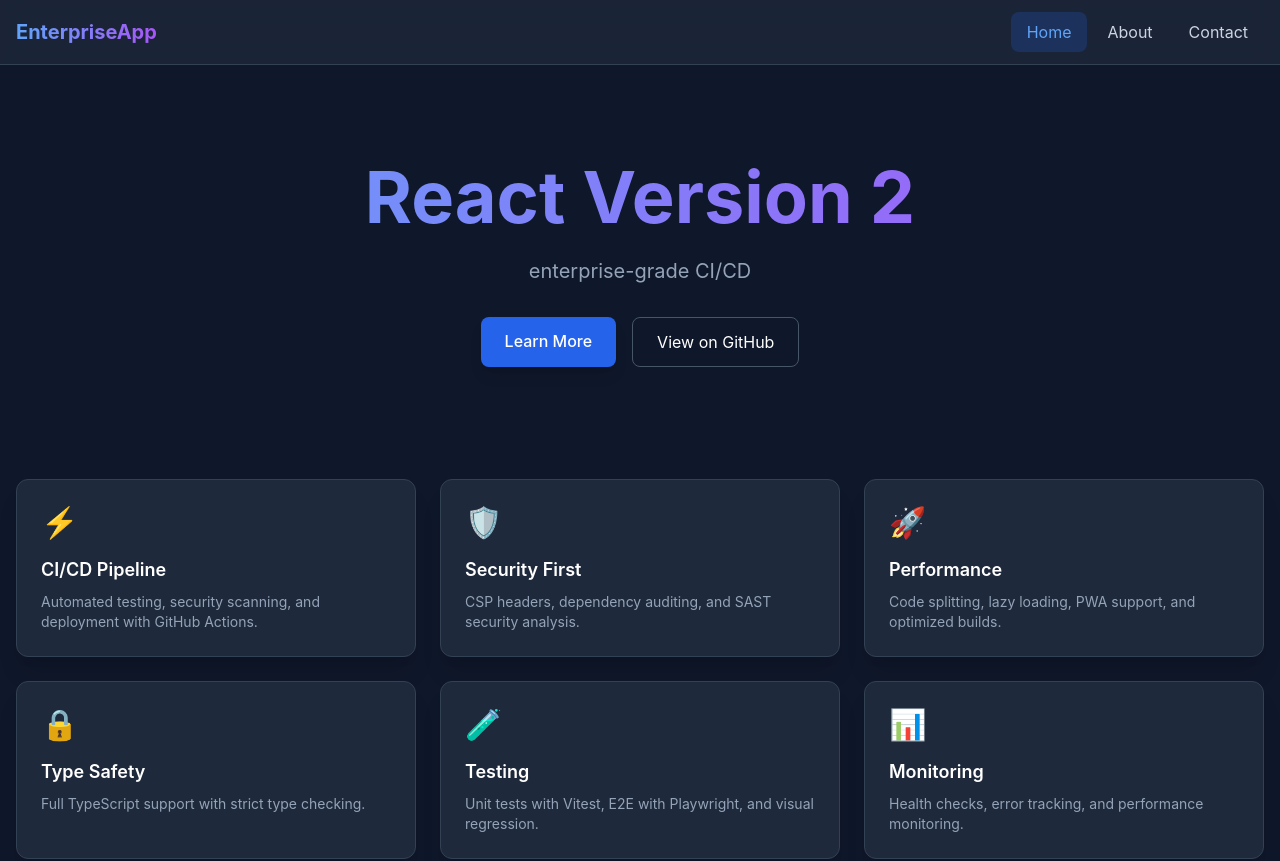
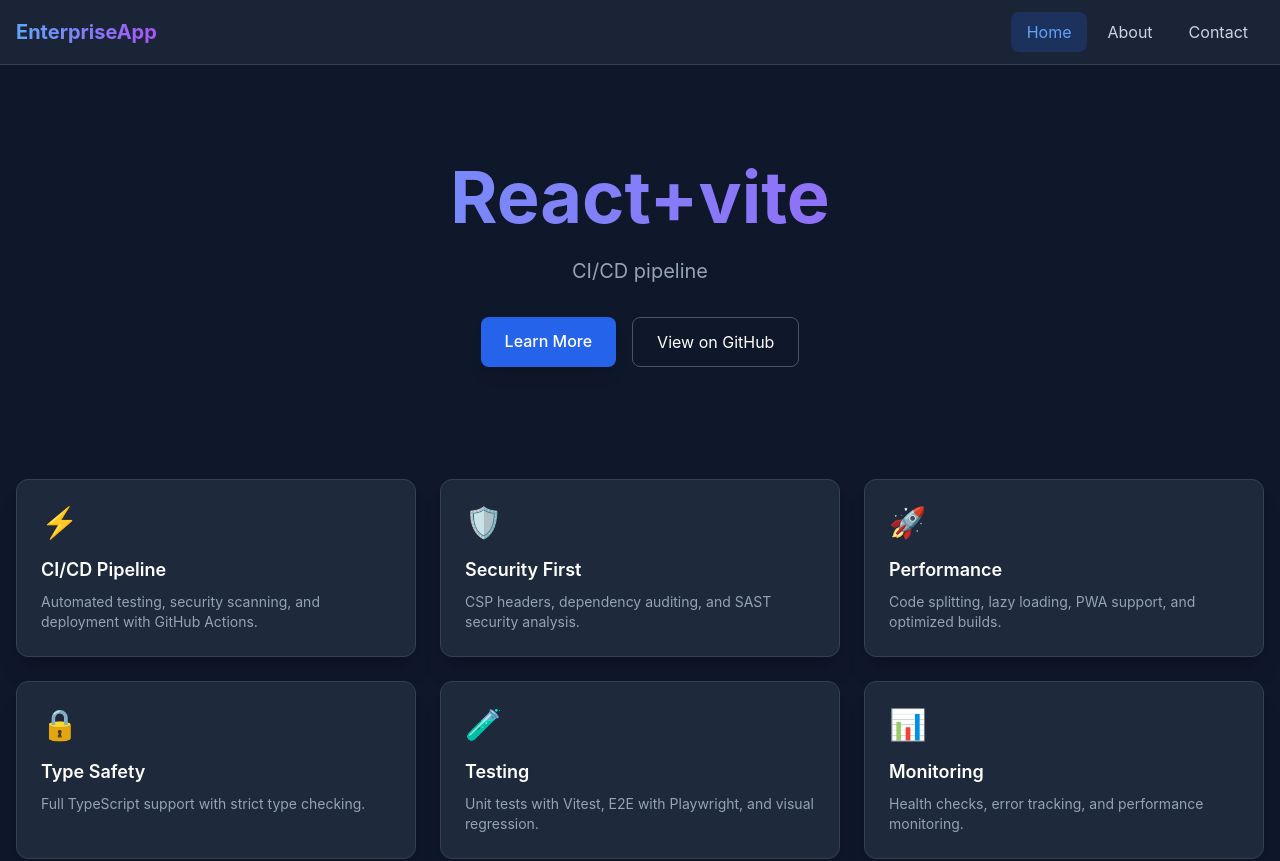
Before and after one commit to itspasindu/enterprise-react-cicd-pipeline, a React (Vite) app: page / in a window 1280 px wide. Shown: the top 861 px of the page. Built offline with nearby package versions, Linux system fonts and the light colour scheme.

Commit message:
fix: update homepage title and description for clarity
- Changed the homepage title from "React Version 2" to "React+vite".
- Updated the description from "enterprise-grade CI/CD" to "CI/CD pipeline" for improved clarity.

```diff
--- a/src/pages/Home.jsx
+++ b/src/pages/Home.jsx
@@ -12,8 +12,8 @@
       <div className="space-y-12">
         {/* Hero Section */}
         <section className="text-center py-16">
-          <h1 className="text-5xl md:text-7xl font-bold mb-6 text-gradient">React Version 2</h1>
-          <p className="text-xl text-slate-400 max-w-2xl mx-auto mb-8">enterprise-grade CI/CD</p>
+          <h1 className="text-5xl md:text-7xl font-bold mb-6 text-gradient">React+vite</h1>
+          <p className="text-xl text-slate-400 max-w-2xl mx-auto mb-8">CI/CD pipeline</p>
           <div className="flex gap-4 justify-center">
             <Link to="/about" className="btn-primary">
               Learn More
```
